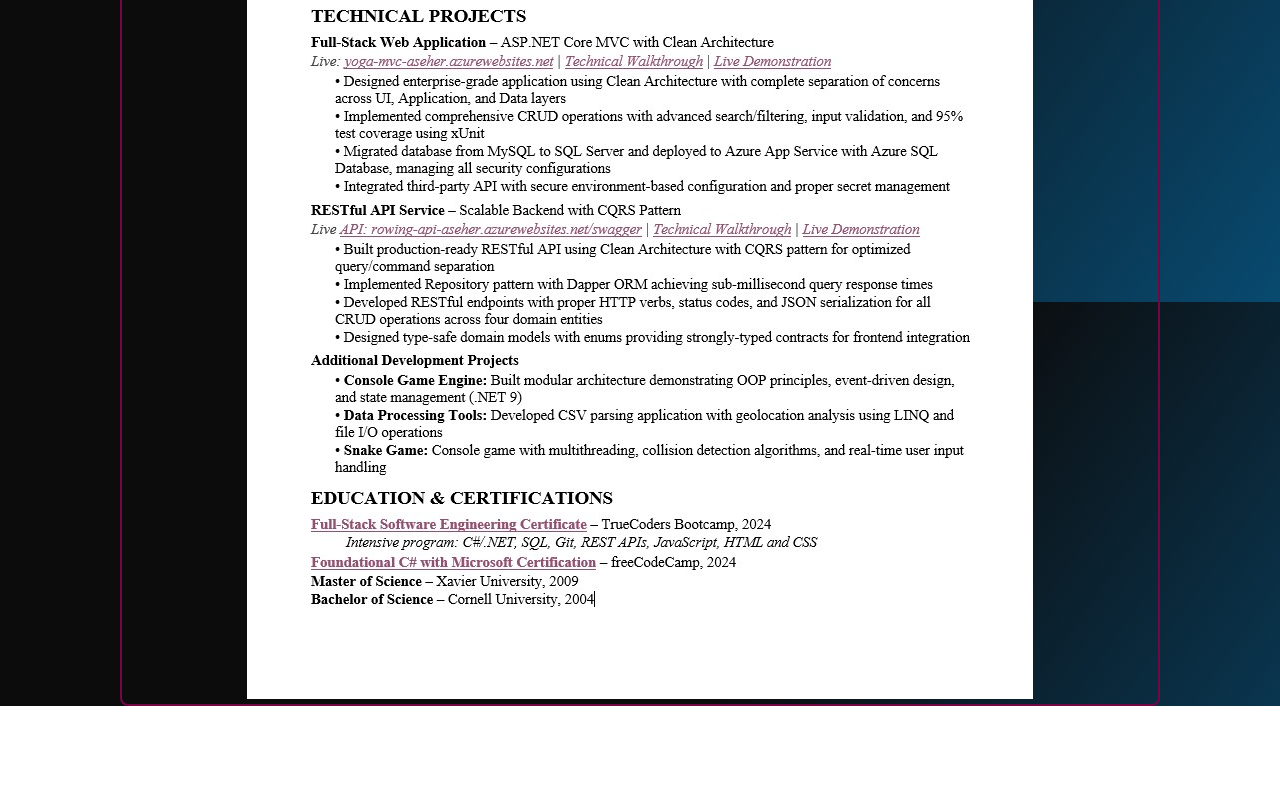
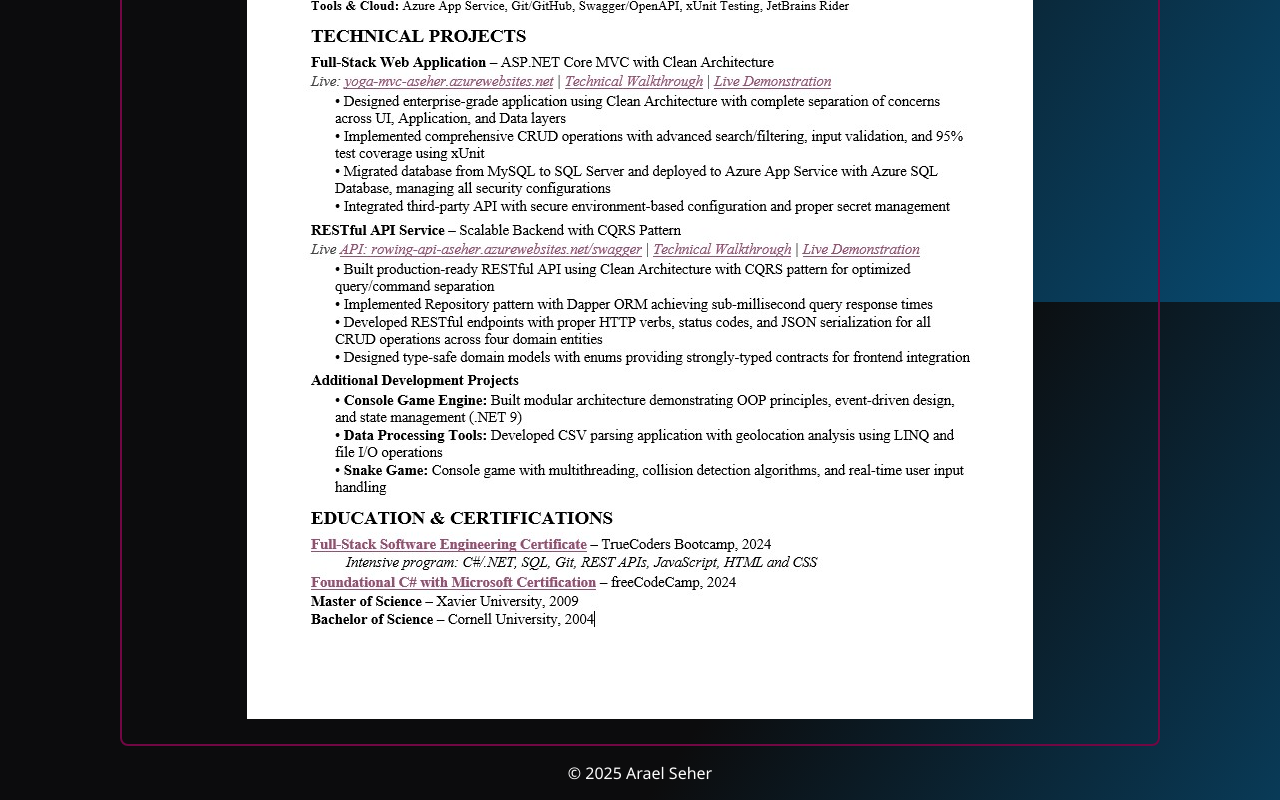
Before and after one commit to Leara0/Portfolio, a plain HTML site: page Resume.html in a window 1280 px wide. Shown: the part 498-1298 px from the top of the page. Before the commit the page ends 1204 px from the top, so only its background shows below. Drawn offline with Linux system fonts and the light colour scheme.

Commit message:
formatted resume image

```diff
--- a/Resume.html
+++ b/Resume.html
@@ -17,9 +17,11 @@
       </nav>
     </header>
     <section class="box">
-      <a href=""><img src="images/Resume.jpg" alt="Image of Resume"></a>
+      <a href=""><img src="images/Resume.jpg" alt="Image of Resume" id="resume-image"></a>
     </section>
   </section>
-
+  <footer>
+    <p>&copy; 2025 Arael Seher</p>
+  </footer>
 </body>
 </html>
--- a/css/Details.css
+++ b/css/Details.css
@@ -8,12 +8,16 @@ p {
   padding-right: 20px;
 }
 
-.box{
+.box {
   display: flex;
   justify-content: center;
   align-items: center;
   flex-direction: column;
 }
-.button-link{
+.button-link {
   margin-bottom: 20px;
 }
+
+#resume-image {
+  margin: 20px;
+}
```
Also changed, not shown: AboutMe.html (+3 -0 lines).
